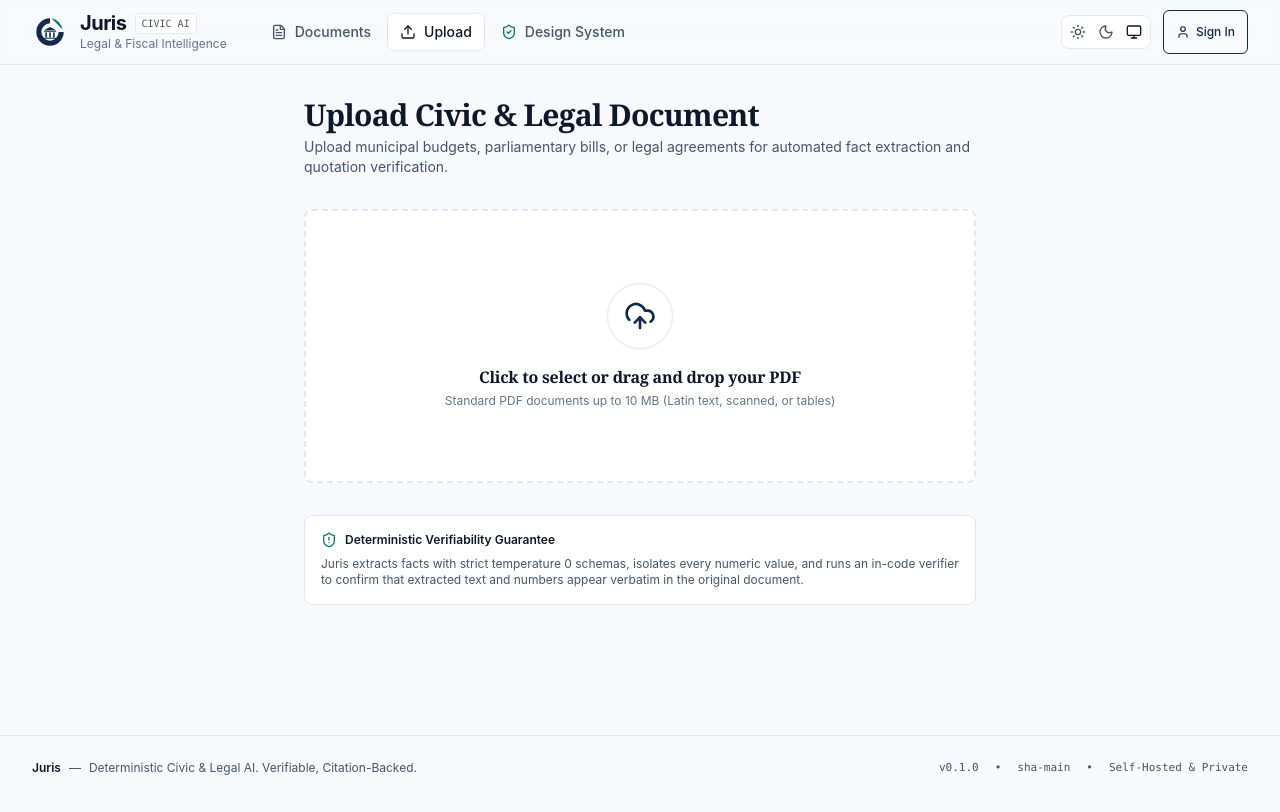
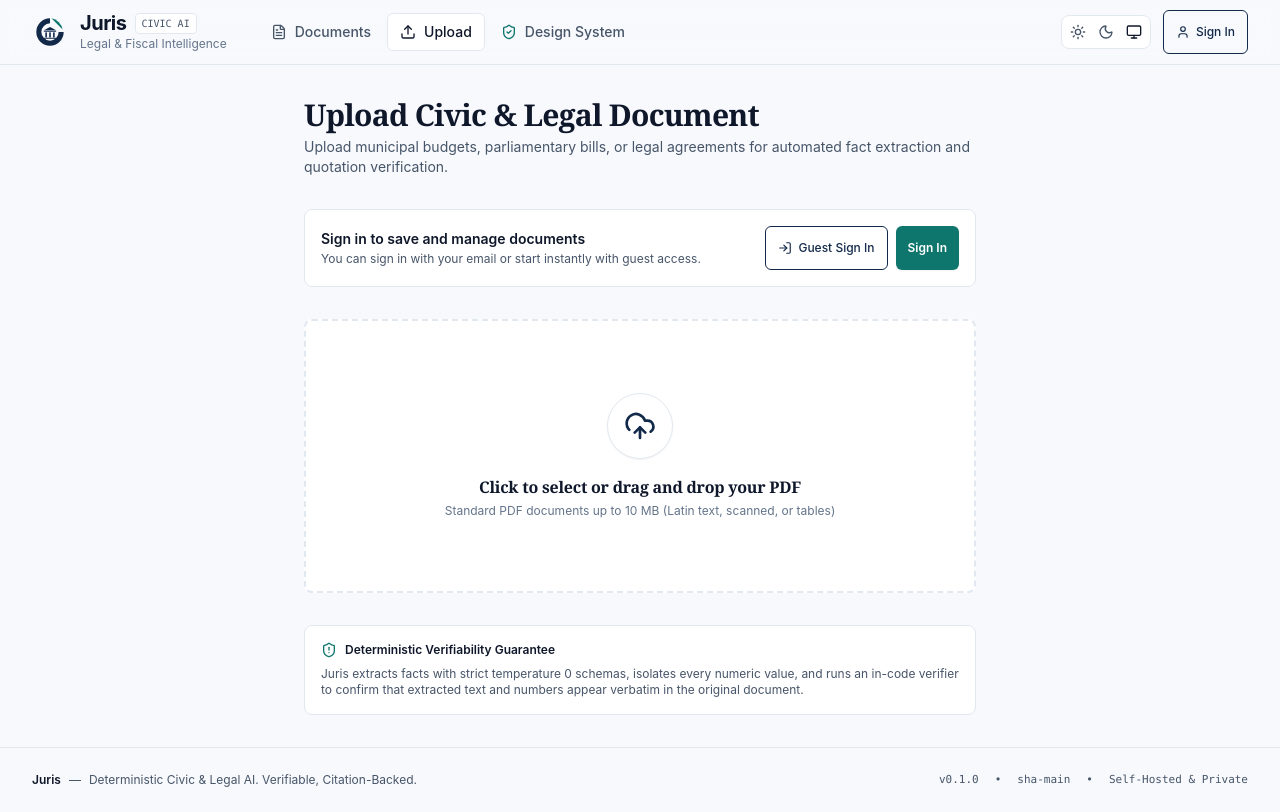
Before and after one commit to geetikavasistha-01/Juris, a React (Vite) app in the folder apps/web/: page /upload in a window 1280 px wide. Built offline with nearby package versions, Linux system fonts and the light colour scheme; no server answers; a web font is replaced by a local one.

Commit message:
fix(auth): enable local anonymous auth and handle unauthenticated upload state

```diff
--- a/apps/web/src/lib/auth.tsx
+++ b/apps/web/src/lib/auth.tsx
@@ -53,25 +53,12 @@
   };
 
   const signInAsGuest = async () => {
-    try {
-      const { data, error } = await supabase.auth.signInAnonymously();
-      if (!error && data?.user) {
-        setUser(data.user);
-        setSession(data.session);
-        return;
-      }
-    } catch {
-      // Handled by local fallback below
+    const { data, error } = await supabase.auth.signInAnonymously();
+    if (error) throw error;
+    if (data?.user) {
+      setUser(data.user);
+      setSession(data.session);
     }
-
-    // Local demo guest state fallback
-    setUser({
-      id: '11111111-1111-1111-1111-111111111111',
-      app_metadata: {},
-      user_metadata: { name: 'Civic Analyst (Demo)' },
-      aud: 'authenticated',
-      created_at: new Date().toISOString(),
-    } as User);
   };
 
   return (
--- a/apps/web/src/pages/UploadPage.tsx
+++ b/apps/web/src/pages/UploadPage.tsx
@@ -3,17 +3,20 @@
 import { useMutation, useQueryClient } from '@tanstack/react-query';
 import { DEFAULT_MAX_FILE_SIZE_BYTES } from '@juris/shared';
 import { uploadDocument } from '../lib/api.js';
+import { useAuth } from '../lib/auth.js';
 import { Button, Card, Toast } from '../components/ui/index.js';
-import { UploadCloud, FileText, Loader2, ShieldAlert } from 'lucide-react';
+import { UploadCloud, FileText, Loader2, ShieldAlert, LogIn } from 'lucide-react';
 
 export const UploadPage: React.FC = () => {
   const navigate = useNavigate();
   const queryClient = useQueryClient();
+  const { user, isLoading: authLoading, signInAsGuest } = useAuth();
   const fileInputRef = useRef<HTMLInputElement>(null);
 
   const [selectedFile, setSelectedFile] = useState<File | null>(null);
   const [isDragging, setIsDragging] = useState(false);
   const [validationError, setValidationError] = useState<string | null>(null);
+  const [guestLoading, setGuestLoading] = useState(false);
 
   const maxFileSizeMb = Math.round(DEFAULT_MAX_FILE_SIZE_BYTES / (1024 * 1024));
 
@@ -75,8 +78,33 @@
     }
   };
 
-  const handleUploadSubmit = () => {
+  const handleGuestSignIn = async () => {
+    setValidationError(null);
+    setGuestLoading(true);
+    try {
+      await signInAsGuest();
+    } catch (err) {
+      setValidationError(err instanceof Error ? err.message : 'Guest sign in failed.');
+    } finally {
+      setGuestLoading(false);
+    }
+  };
+
+  const handleUploadSubmit = async () => {
     if (!selectedFile) return;
+    if (!user) {
+      // If guest/anonymous, sign in first seamlessly
+      try {
+        setGuestLoading(true);
+        await signInAsGuest();
+        uploadMutation.mutate(selectedFile);
+      } catch {
+        setValidationError('Please sign in or continue as guest to upload documents.');
+      } finally {
+        setGuestLoading(false);
+      }
+      return;
+    }
     uploadMutation.mutate(selectedFile);
   };
 
@@ -91,6 +119,41 @@
           extraction and quotation verification.
         </p>
       </div>
+
+      {!authLoading && !user && (
+        <Card className="p-4 bg-accent-teal/5 border-accent-teal/30 flex flex-col sm:flex-row items-start sm:items-center justify-between gap-4">
+          <div className="space-y-0.5">
+            <p className="text-sm font-semibold text-text">Sign in to save and manage documents</p>
+            <p className="text-xs text-text-muted">
+              You can sign in with your email or start instantly with guest access.
+            </p>
+          </div>
+          <div className="flex items-center gap-2 shrink-0">
+            <Button
+              variant="secondary"
+              size="sm"
+              onClick={handleGuestSignIn}
+              disabled={guestLoading}
+              className="flex items-center gap-1.5"
+            >
+              {guestLoading ? (
+                <Loader2 className="w-3.5 h-3.5 animate-spin" />
+              ) : (
+                <LogIn className="w-3.5 h-3.5" />
+              )}
+              <span>Guest Sign In</span>
+            </Button>
+            <Button
+              variant="primary"
+              size="sm"
+              onClick={() => navigate('/login')}
+              className="flex items-center gap-1.5"
+            >
+              <span>Sign In</span>
+            </Button>
+          </div>
+        </Card>
+      )}
 
       {validationError && (
         <Toast
```
Also changed, not shown: 1 other file (tests, documents, lock files or other folders).
